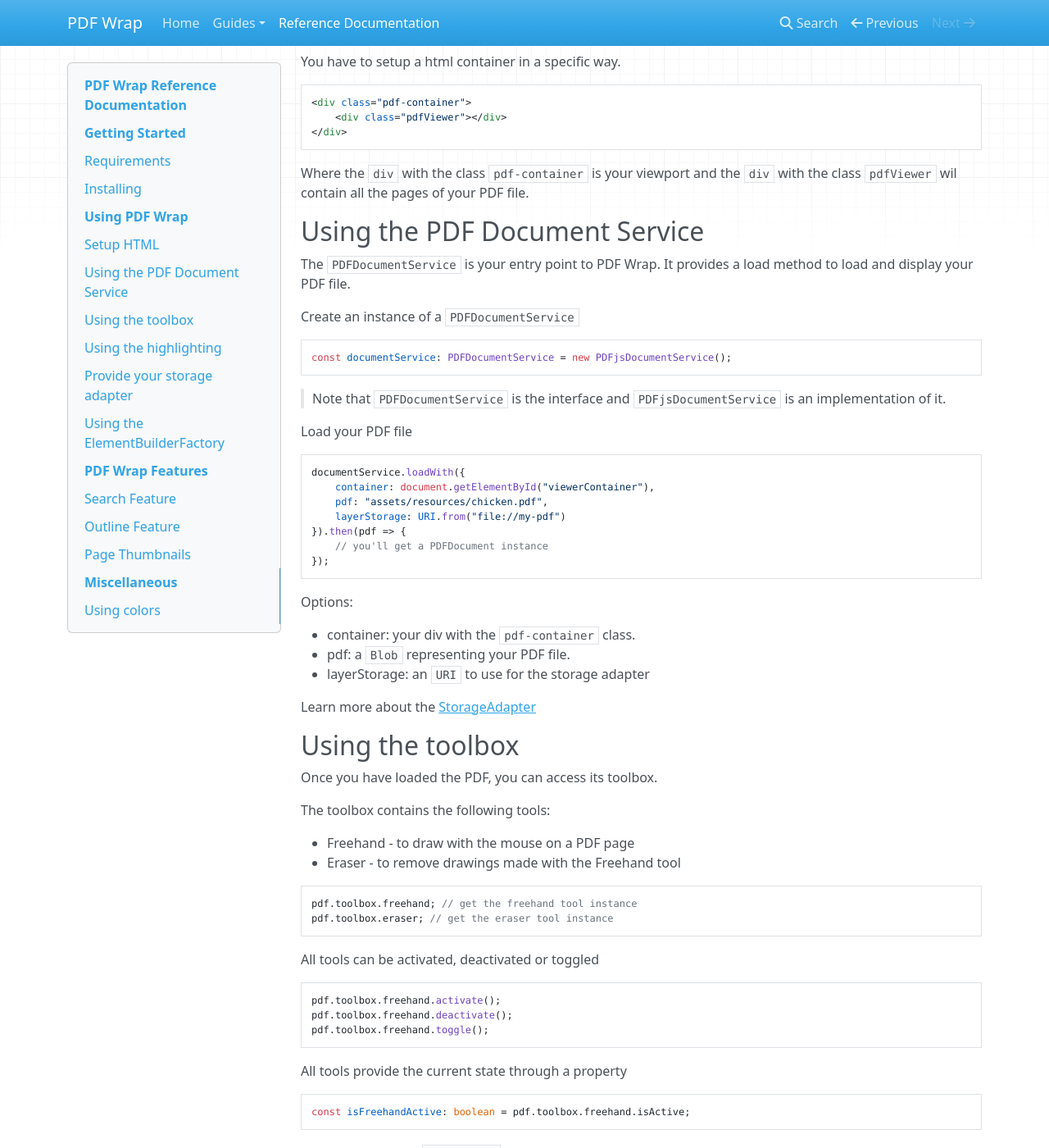
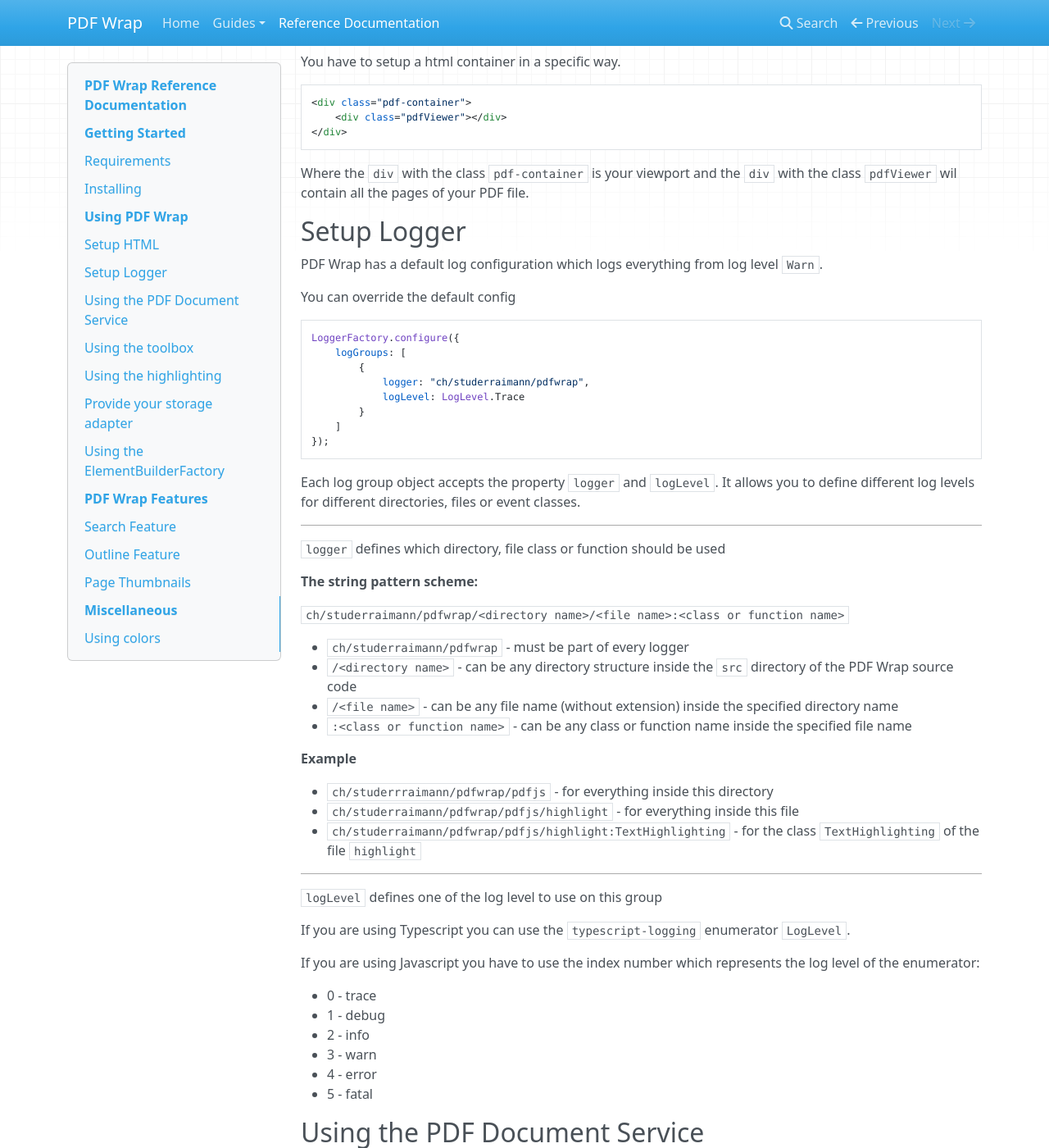
Before and after one commit to fluxapps/pdf-wrap, an MkDocs documentation site: the page built from docs/reference-documentation.md, in a window 1280 px wide and 1400 px high, scrolled down 1220 px. Shown: the whole window at 82% size. Built offline with MkDocs 1.6.1, drawn with Linux system fonts in a browser that asks for light colours; nearby versions of some CDN libraries; old or Windows-style settings are respelled for this version of MkDocs.

Commit message:
Add setup logger section to doc

````diff
--- a/docs/reference-documentation.md
+++ b/docs/reference-documentation.md
@@ -69,6 +69,60 @@ You have to setup a html container in a specific way.
 
 Where the `div` with the class `pdf-container` is your viewport and
 the `div` with the class `pdfViewer` wil contain all the pages of your PDF file.
+
+## Setup Logger
+
+PDF Wrap has a default log configuration which logs everything from log level `Warn`.
+
+You can override the default config
+
+```typescript
+LoggerFactory.configure({
+    logGroups: [
+        {
+            logger: "ch/studerraimann/pdfwrap",
+            logLevel: LogLevel.Trace
+        }
+    ]
+});
+```
+
+Each log group object accepts the property `logger` and `logLevel`.
+It allows you to define different log levels for different directories, files or event classes.
+
+---
+
+`logger` defines which directory, file class or function should be used
+
+**The string pattern scheme:**
+
+`ch/studerraimann/pdfwrap/<directory name>/<file name>:<class or function name>`
+
+* `ch/studerraimann/pdfwrap` - must be part of every logger
+* `/<directory name>` - can be any directory structure inside the `src` directory of the PDF Wrap source code
+* `/<file name>` - can be any file name (without extension) inside the specified directory name
+* `:<class or function name>` - can be any class or function name inside the specified file name
+
+**Example**
+
+* `ch/studerrraimann/pdfwrap/pdfjs` - for everything inside this directory
+* `ch/studerraimann/pdfwrap/pdfjs/highlight` - for everything inside this file
+* `ch/studerraimann/pdfwrap/pdfjs/highlight:TextHighlighting` - for the class `TextHighlighting` of the file `highlight`
+
+---
+
+`logLevel` defines one of the log level to use on this group
+
+If you are using Typescript you can use the `typescript-logging` enumerator `LogLevel`.
+
+If you are using Javascript you have to use the index number which represents the log level of the enumerator:
+
+* 0 - trace
+* 1 - debug
+* 2 - info
+* 3 - warn
+* 4 - error
+* 5 - fatal
 
 ## Using the PDF Document Service
 
````
